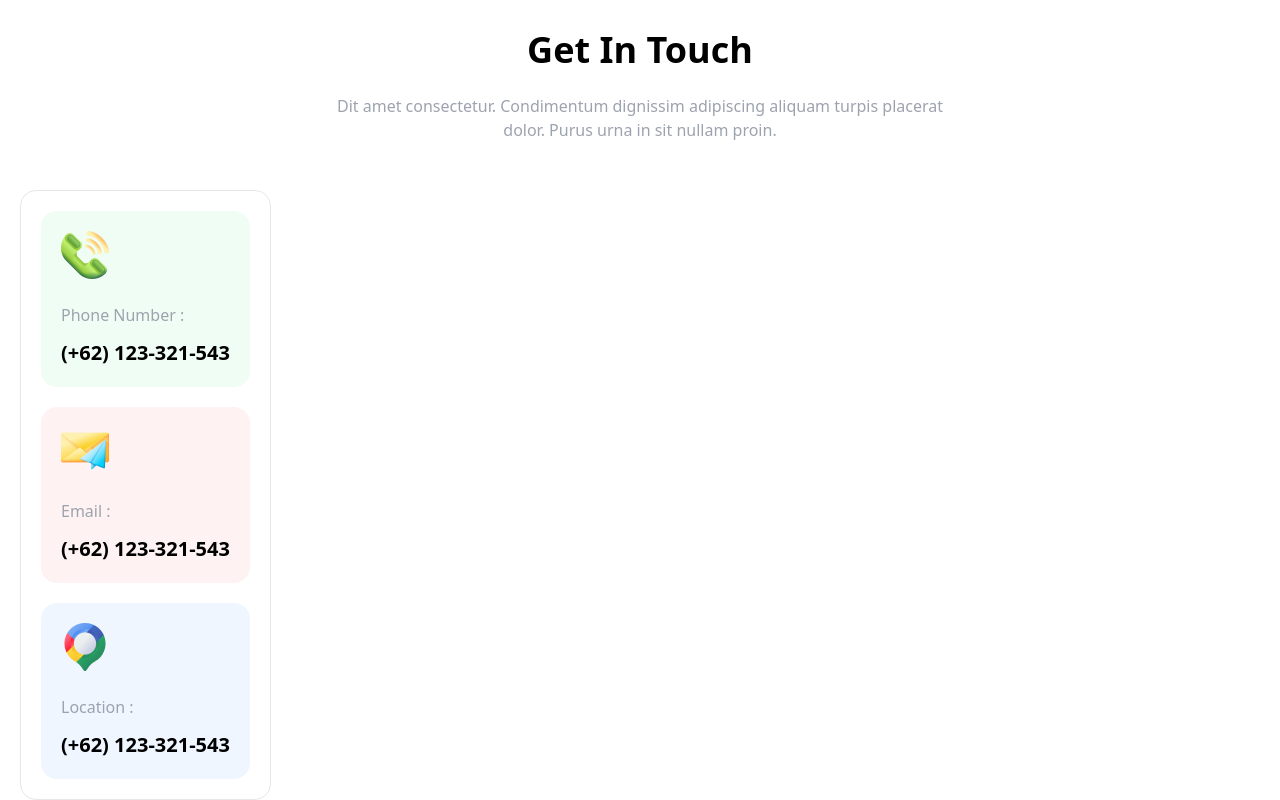
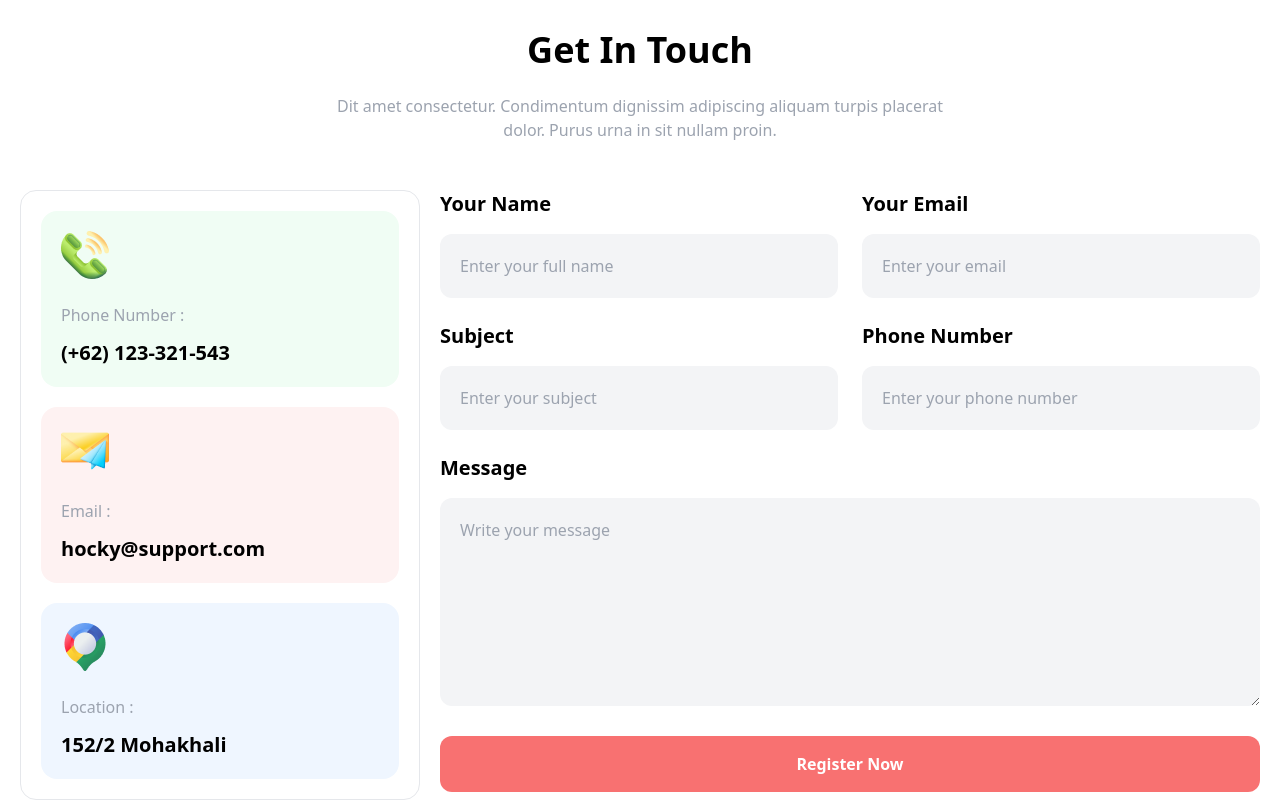
Before and after one commit to Imranhasanrimon/hockey-main, a website built with Vite: page index.html in a window 1280 px wide. Shown: the part 3486-4286 px from the top of the page. Built offline with nearby package versions, Linux system fonts and the light colour scheme.

Commit message:
get in touch section is done

```diff
--- a/index.html
+++ b/index.html
@@ -336,23 +336,54 @@
                     placerat
                     dolor. Purus urna in sit nullam proin. </p>
             </div>
-            <div class="lg:flex mt-12">
-                <div class="address p-5 border rounded-2xl grid gap-5">
-                    <div class="bg-green-50 p-5 rounded-2xl">
+            <div class="md:grid gap-5 lg:grid-cols-3 md:grid-cols-2 mt-12">
+                <div class="address p-5 border rounded-2xl grid gap-5 ">
+                    <div class="bg-green-50 p-5 rounded-2xl grid content-center">
                         <img src="./assets/Images/Group 1171275317.png" alt="">
                         <p class="mt-6 text-gray-400">Phone Number :</p>
                         <h4 class="mt-3 text-xl font-bold">(+62) 123-321-543</h4>
                     </div>
-                    <div class="bg-red-50 p-5 rounded-2xl">
+                    <div class="bg-red-50 p-5 rounded-2xl grid content-center">
                         <img src="./assets/Images/Group 1171275318.png" alt="">
                         <p class="mt-6 text-gray-400">Email :</p>
-                        <h4 class="mt-3 text-xl font-bold">(+62) 123-321-543</h4>
+                        <h4 class="mt-3 text-xl font-bold">hocky@support.com</h4>
                     </div>
-                    <div class="bg-blue-50 p-5 rounded-2xl">
+                    <div class="bg-blue-50 p-5 rounded-2xl grid content-center">
                         <img src="./assets/Images/Group 1171275321.png" alt="">
                         <p class="mt-6 text-gray-400">Location :</p>
-                        <h4 class="mt-3 text-xl font-bold">(+62) 123-321-543</h4>
+                        <h4 class="mt-3 text-xl font-bold">152/2 Mohakhali</h4>
                     </div>
+                </div>
+                <div class="form lg:col-span-2">
+                    <form class="grid  gap-6 mt-6 md:mt-0 ">
+                        <div class="input col-span-2 lg:col-span-1">
+                            <label class="text-xl font-bold mb-4 block" for="name">Your Name</label>
+                            <input class="bg-gray-100 p-5 rounded-xl h-16 w-full block " type="text" name=""
+                                placeholder="Enter your full name" id="name">
+                        </div>
+                        <div class="input col-span-2 lg:col-span-1">
+                            <label class="text-xl font-bold mb-4 block" for="email">Your Email</label>
+                            <input class="bg-gray-100 p-5 rounded-xl h-16 w-full block " type="text" name=""
+                                placeholder="Enter your email" id="email">
+                        </div>
+                        <div class="input col-span-2 lg:col-span-1">
+                            <label class="text-xl font-bold mb-4 block" for="sub"> Subject</label>
+                            <input class="bg-gray-100 p-5 rounded-xl h-16 w-full block " type="text" name=""
+                                placeholder="Enter your subject" id="sub">
+                        </div>
+                        <div class="input col-span-2 lg:col-span-1">
+                            <label class="text-xl font-bold mb-4 block" for="num">Phone Number</label>
+                            <input class="bg-gray-100 p-5 rounded-xl h-16 w-full block " type="number" name=""
+                                placeholder="Enter your phone number" id="num">
+                        </div>
+                        <div class="input col-span-2">
+                            <label class="text-xl font-bold mb-4 block" for="text">Message</label>
+                            <textarea class="bg-gray-100 p-5 rounded-xl w-full" name="" placeholder="Write your message"
+                                rows="7" id="text"></textarea>
+                            <button class="py-4 bg-red-400 text-white font-bold rounded-xl w-full mt-6">Register
+                                Now</button>
+                        </div>
+                    </form>
                 </div>
             </div>
         </section>
```
